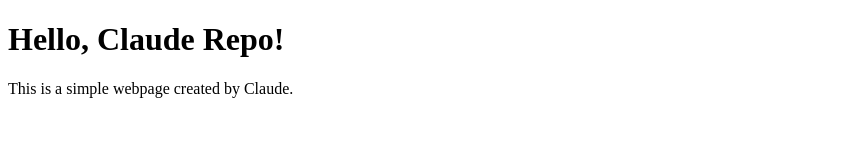
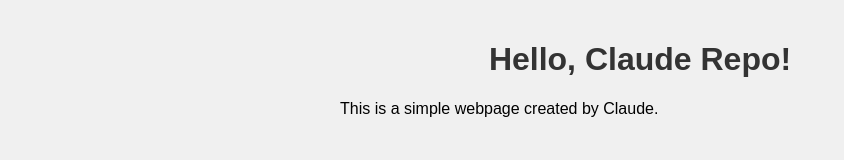
Before and after one commit to SatbirMD/claude-repo, a plain HTML site: page index.html in a window 1280 px wide. Shown: the whole page, without its empty margins (0-844 px from the left). Drawn offline with Linux system fonts and the light colour scheme.

Commit message:
Add HTML page with basic CSS

```diff
--- a/index.html
+++ b/index.html
@@ -3,6 +3,19 @@
 <head>
     <meta charset="UTF-8">
     <title>Claude's First Webpage</title>
+    <style>
+        body {
+            font-family: Arial, sans-serif;
+            max-width: 600px;
+            margin: 0 auto;
+            padding: 20px;
+            background-color: #f0f0f0;
+        }
+        h1 {
+            color: #333;
+            text-align: center;
+        }
+    </style>
 </head>
 <body>
     <h1>Hello, Claude Repo!</h1>
```
